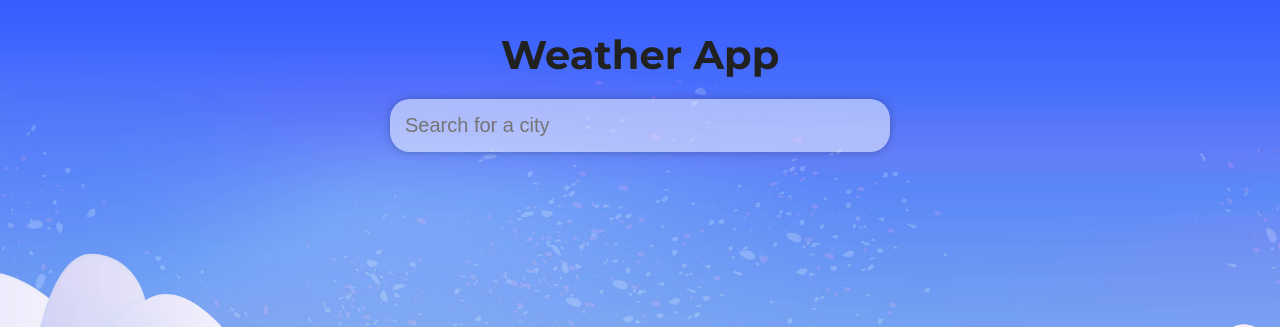
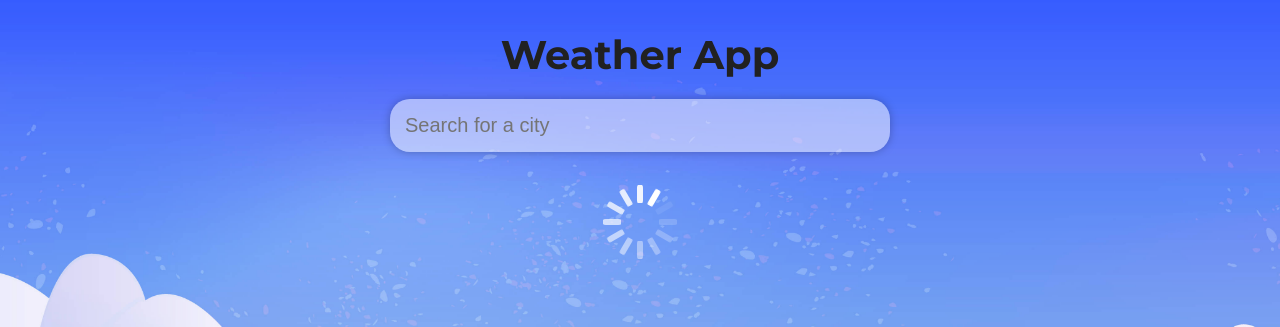
Before and after one commit to lkarow/vue-weather-app, a Vue app: page / in a window 1280 px wide. Shown: the top 327 px of the page. Built offline with nearby package versions, Linux system fonts and the light colour scheme.

Commit message:
add spinner to indicate loading

```diff
--- /dev/null
+++ b/src/components/LoadingSpinner.vue
@@ -0,0 +1,108 @@
+<template>
+  <div class="spinner-container">
+    <div class="lds-spinner">
+      <div></div>
+      <div></div>
+      <div></div>
+      <div></div>
+      <div></div>
+      <div></div>
+      <div></div>
+      <div></div>
+      <div></div>
+      <div></div>
+      <div></div>
+      <div></div>
+    </div>
+  </div>
+</template>
+
+<script>
+export default {
+  name: 'LoadingSpinner',
+};
+</script>
+
+<!-- Add "scoped" attribute to limit CSS to this component only -->
+<style scoped>
+.spinner-container {
+  text-align: center;
+}
+.lds-spinner {
+  display: inline-block;
+  position: relative;
+  width: 80px;
+  height: 80px;
+}
+.lds-spinner div {
+  transform-origin: 40px 40px;
+  animation: lds-spinner 1.2s linear infinite;
+}
+.lds-spinner div:after {
+  content: ' ';
+  display: block;
+  position: absolute;
+  top: 3px;
+  left: 37px;
+  width: 6px;
+  height: 18px;
+  border-radius: 20%;
+  background: #fff;
+}
+.lds-spinner div:nth-child(1) {
+  transform: rotate(0deg);
+  animation-delay: -1.1s;
+}
+.lds-spinner div:nth-child(2) {
+  transform: rotate(30deg);
+  animation-delay: -1s;
+}
+.lds-spinner div:nth-child(3) {
+  transform: rotate(60deg);
+  animation-delay: -0.9s;
+}
+.lds-spinner div:nth-child(4) {
+  transform: rotate(90deg);
+  animation-delay: -0.8s;
+}
+.lds-spinner div:nth-child(5) {
+  transform: rotate(120deg);
+  animation-delay: -0.7s;
+}
+.lds-spinner div:nth-child(6) {
+  transform: rotate(150deg);
+  animation-delay: -0.6s;
+}
+.lds-spinner div:nth-child(7) {
+  transform: rotate(180deg);
+  animation-delay: -0.5s;
+}
+.lds-spinner div:nth-child(8) {
+  transform: rotate(210deg);
+  animation-delay: -0.4s;
+}
+.lds-spinner div:nth-child(9) {
+  transform: rotate(240deg);
+  animation-delay: -0.3s;
+}
+.lds-spinner div:nth-child(10) {
+  transform: rotate(270deg);
+  animation-delay: -0.2s;
+}
+.lds-spinner div:nth-child(11) {
+  transform: rotate(300deg);
+  animation-delay: -0.1s;
+}
+.lds-spinner div:nth-child(12) {
+  transform: rotate(330deg);
+  animation-delay: 0s;
+}
+@keyframes lds-spinner {
+  0% {
+    opacity: 1;
+  }
+  100% {
+    opacity: 0;
+  }
+}
+</style>
--- a/src/components/WeatherView.vue
+++ b/src/components/WeatherView.vue
@@ -12,6 +12,7 @@
             @keypress="fetchWeather"
           />
         </div>
+        <LoadingSpinner v-if="isLoading" />
         <div class="weather-container">
           <div class="weather-wrap" v-if="typeof weather.list != 'undefined'">
             <div class="location-box">
@@ -87,9 +88,11 @@
 </template>
 
 <script>
+import LoadingSpinner from './LoadingSpinner.vue';
+
 export default {
   name: 'App',
-  components: {},
+  components: { LoadingSpinner },
   data() {
     return {
       // For direct calls to the OpenWeather API
@@ -98,17 +101,20 @@
       url_base: 'https://weather-app-backend-ten.vercel.app/',
       query: '',
       weather: {},
+      isLoading: true,
     };
   },
   methods: {
     fetchWeather(e) {
       if (e.key === 'Enter') {
+        this.isLoading = true;
         fetch(
           // For direct calls to the OpenWeather API
           // `${this.url_base}forecast?q=${this.query}&units=metric&appid=${this.api_key}`
           `${this.url_base}?q=${this.query}&units=metric`
         )
           .then((resp) => {
+            this.isLoading = false;
             return resp.json();
           })
           .then(this.setResults);
```
